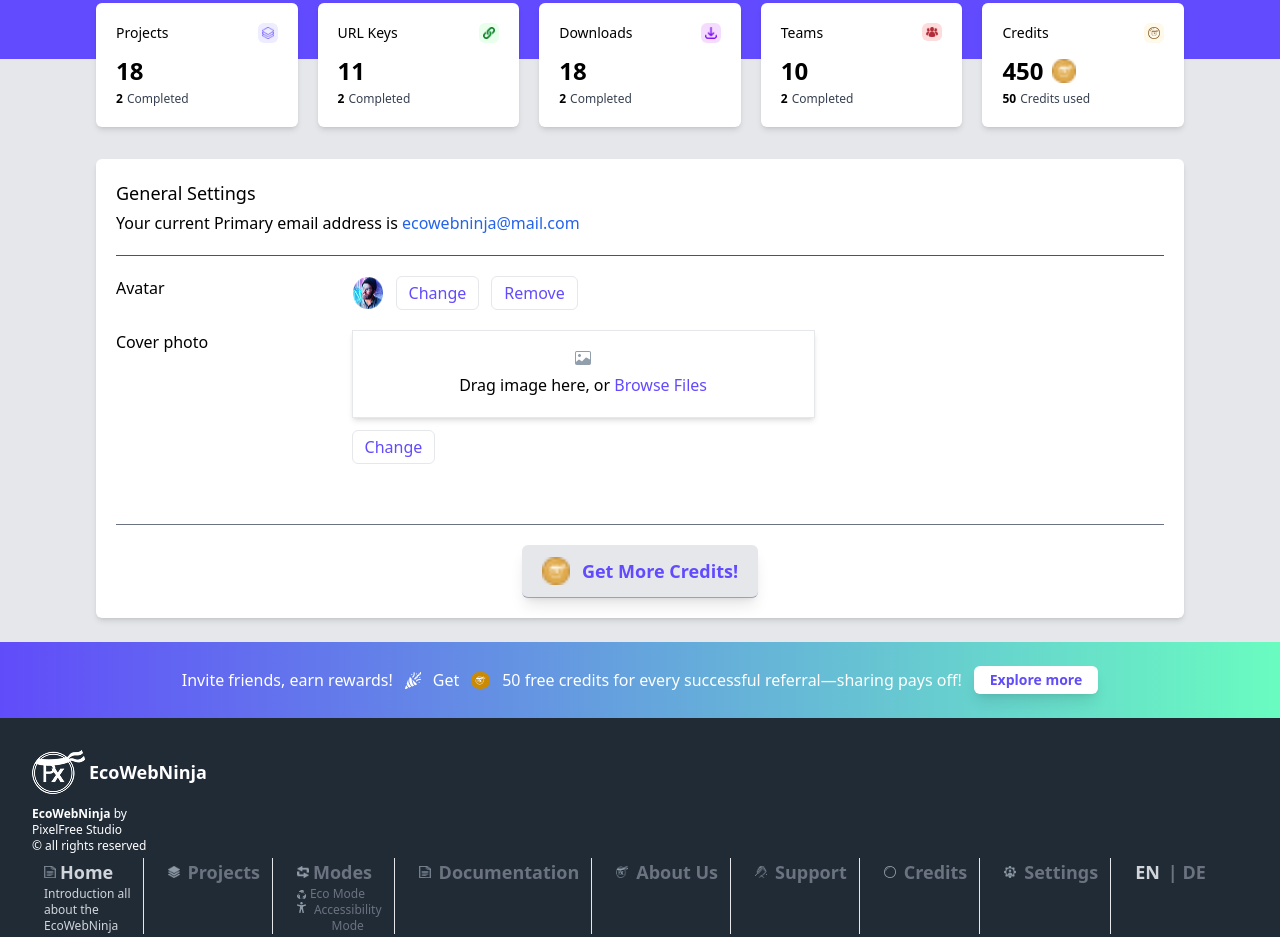
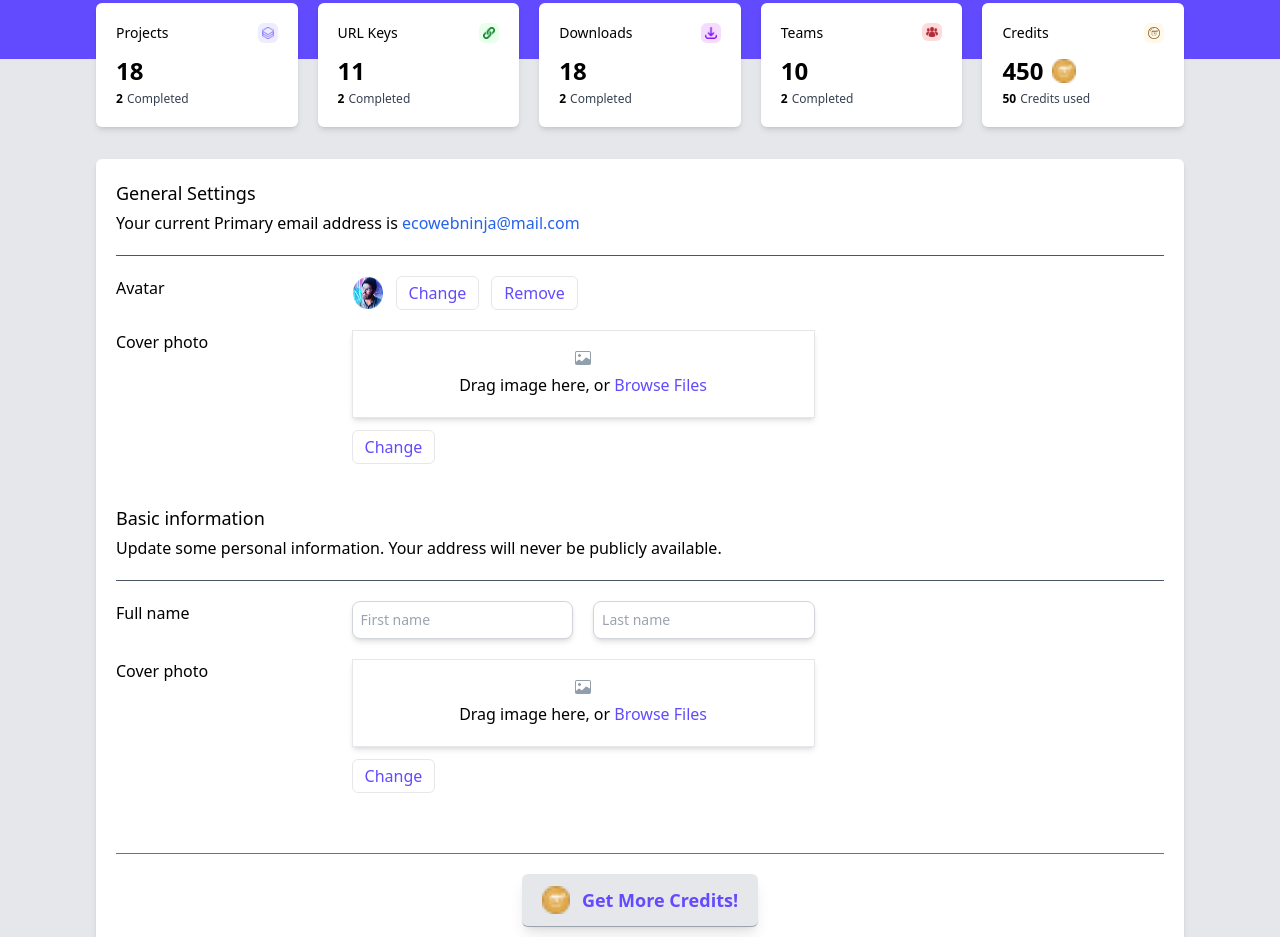
Before and after one commit to AkasDatta/EcoWebNinja, a plain HTML site: page bruce.html in a window 1280 px wide. Shown: the part 727-1664 px from the top of the page. Drawn offline with nearby package versions, Linux system fonts and the light colour scheme.

Commit message:
added first and last name

```diff
--- a/bruce.html
+++ b/bruce.html
@@ -231,9 +231,10 @@
                 </div>
             </div>
         </div>
-        <div class="bg-white shadow-md py-5 rounded-md px-5 ">
+        <div class="bg-white shadow-md py-5 rounded-md px-5">
+            <!-- first  -->
             <div class="">
-                <div class="border-b border-gray-500 pb-10">
+                <div class="pb-5">
                     <h2 class="text-lg ">General Settings</h2>
                     <p class="text-md pt-1 pb-5 border-b border-gray-600">Your current Primary email address is <a href="#" class="text-blue-600">ecowebninja@mail.com</a></p>
 
@@ -267,41 +268,48 @@
                                     </button>
                                 </div>
                             </div>
+                        </div>
+                        <div class="col-span-1">
 
-                            <!-- <div class="flex items-center pt-3">
-                                <div class="flex flex-col gap-4">
-                                    <form class="flex flex-col gap-4">
-                                        <div class="flex items-center gap-3">
-                                            <label for="email" class="text-sm font-medium text-gray-900 mb-1">Email</label>
-                                            <input type="email" id="email" class="bg-white border border-gray-300 text-gray-900 text-sm rounded-lg w-full p-2" placeholder="Enter email address" />
-                                        </div>
-                                        <div class="flex gap-3 items-center">
-                                            <label for="password" class="text-sm font-medium text-gray-900 mb-1">Password</label>
-                                            <input type="password" id="password" class="bg-white border border-gray-300 text-gray-900 text-sm rounded-lg w-full p-2" placeholder="Enter password" />
-                                        </div>
-                                        <div class="flex flex-wrap gap-3 justify-start md:justify-end pb-5">
-                                            <button class="bg-[#624BFF] text-white flex gap-3 text-md items-center px-4 py-2 rounded-md shadow-lg">
-                                                <img src="./img/Banner/Ebene_3.png" alt="" class="w-4">Login
-                                            </button>
-                                            <button class="bg-[#624BFF] text-white flex gap-3 text-md items-center px-4 py-2 rounded-md shadow-lg">
-                                                Login with Google
-                                            </button>
-                                        </div>
-                                    </form>
+                        </div>
+                    </div>
+                </div>
+            </div>
+            <!-- second -->
+            <div class="">
+                <div class="border-b border-gray-500 pb-10">
+                    <h2 class="text-lg ">Basic information</h2>
+                    <p class="text-md pt-1 pb-5 border-b border-gray-600">Update some personal information. Your address will never be publicly available.</a></p>
+
+                    <div class="pt-5 grid grid-cols-1 lg:grid-cols-3">
+                        <div class="col-span-1 lg:col-span-2">
+                            <div class="grid grid-cols-1 lg:grid-cols-3 gap-2">
+                                <div class="col-span-1">
+                                    <h2>Full name</h2>
                                 </div>
-
+                                <div class="col-span-1 lg:col-span-2">
+                                    <div class="grid grid-cols-1 md:grid-cols-2 lg:grid-cols-2 gap-5">
+                                        <input type="text" id="first_name" class="bg-white border border-gray-300 text-gray-900 text-sm rounded-lg block w-full p-2 shadow-md" placeholder="First name" />
+                                        <input type="text" id="last_name" class="bg-white border border-gray-300 text-gray-900 text-sm rounded-lg block w-full p-2 shadow-md" placeholder="Last name" />
+                                    </div>
+                                </div>
                             </div>
-                            <div class="mx-2">
-                                <hr class="border-1 border-gray-500 mx-0 lg:mx-56">
+                            <div class="grid grid-cols-1 lg:grid-cols-3 py-5 gap-2">
+                                <div class="col-span-1">
+                                    <h2>Cover photo</h2>
+                                </div>
+                                <div class="col-span-1 lg:col-span-2">
+                                    <div class="w-full border shadow-md p-5 flex flex-col items-center justify-center text-center cursor-pointer relative" onclick="document.getElementById('fileInput').click()">
+                                        <img src="./img/Union.png" alt="" class="mb-2">
+                                        <p>Drag image here, or <span class="text-[#624BFF]">Browse Files</span></p>
+                                        <input type="file" id="fileInput" class="hidden">
+                                    </div>
+                                    <button onclick="document.getElementById('fileInput').click()"
+                                            class="text-[#624BFF] border px-3 py-1 mt-3 rounded-md">
+                                        Change
+                                    </button>
+                                </div>
                             </div>
-                            <div class="text-left mx-0 lg:mx-56 py-3">
-                                <p class="text-gray-500">Forgot password?</p>
-                                <p class="">Don´t have an account? <a href="#" class="font-bold">Register here</a> and join the Ninja!</p>
-                                <div class="flex gap-5 pt-8">
-                                    <a href="#" class="text-gray-500">Terms of use</a>
-                                    <a href="#" class="text-gray-500">Privacy policy</a>
-                                </div>
-                            </div> -->
                         </div>
                         <div class="col-span-1">
 
```
